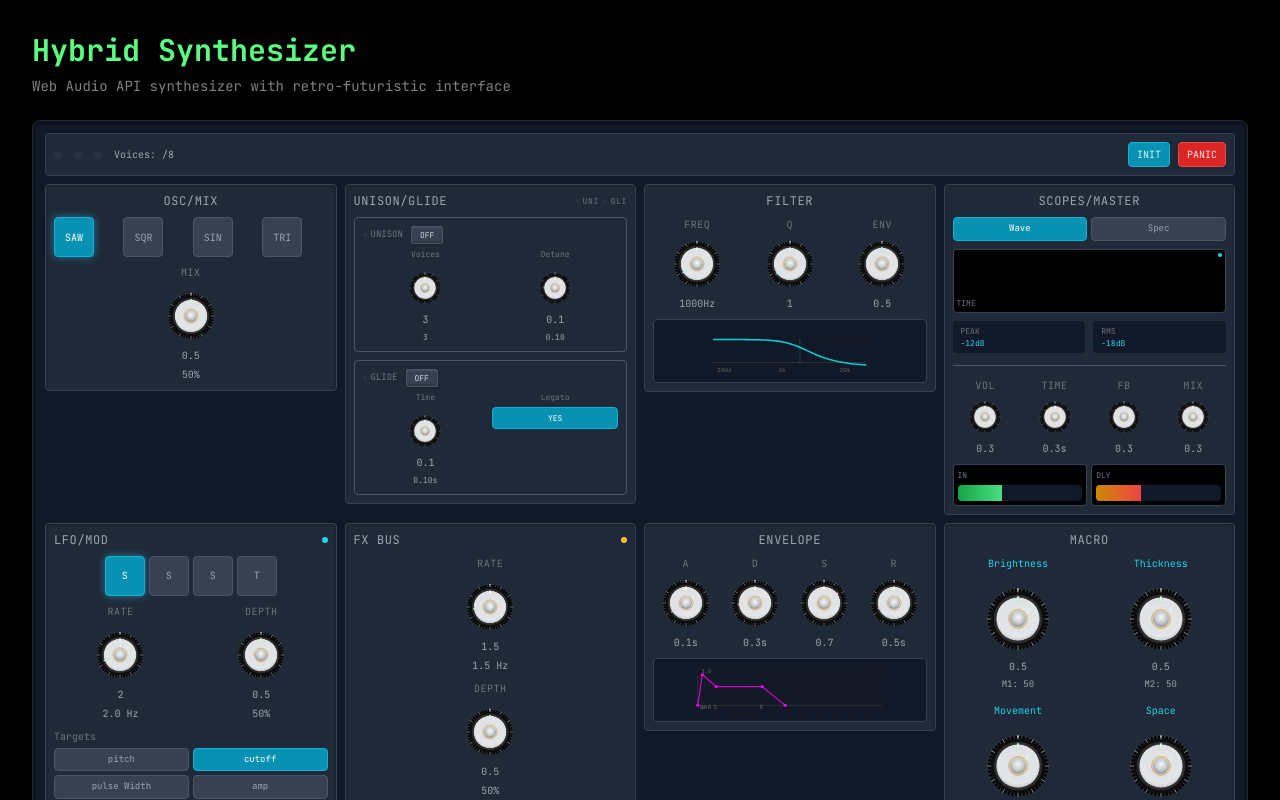
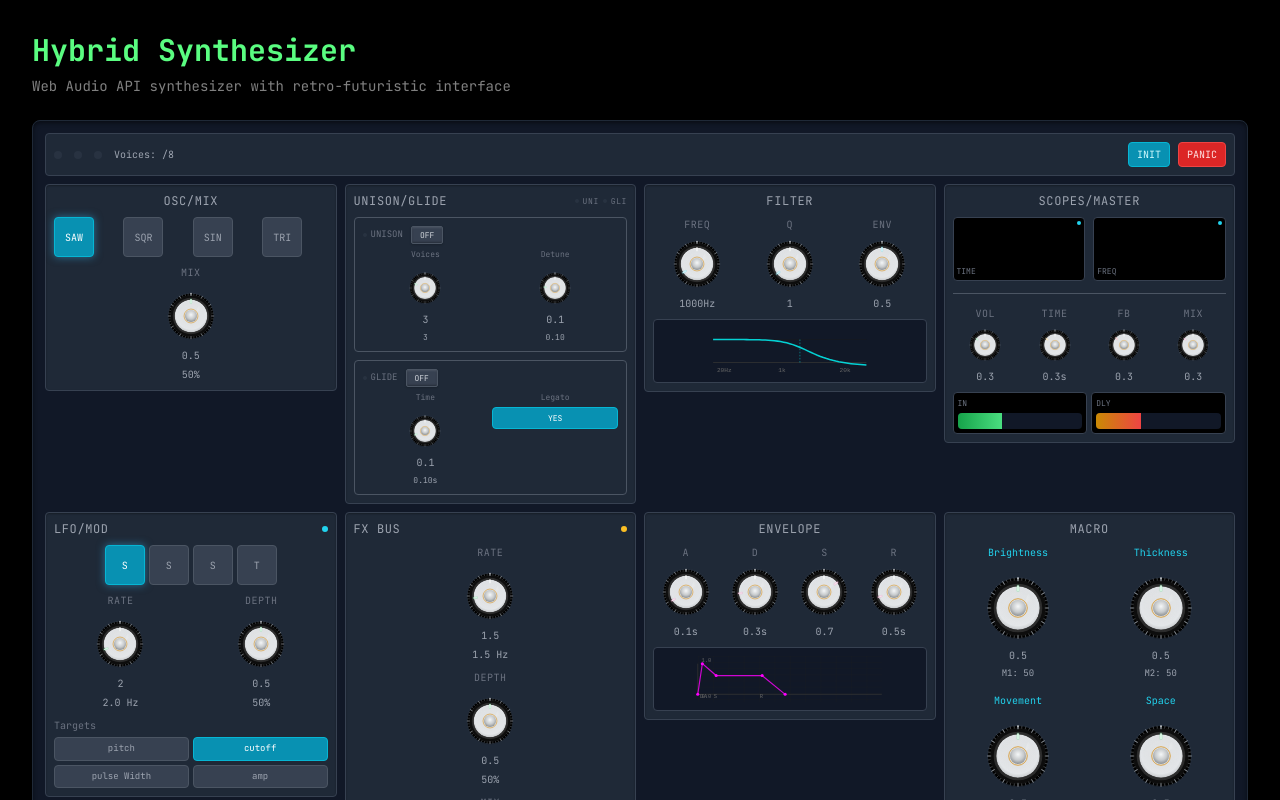
Before and after one commit to james-ralph8555/nextjs-portfoliosite, a Next.js app: page /synth in a window 1280 px wide. Shown: the top 800 px of the page. Built offline with nearby package versions, Linux system fonts and the light colour scheme; a web font is replaced by a local one.

Commit message:
changed synth graph

```diff
--- a/src/components/synth/components/ScopesMasterSection.tsx
+++ b/src/components/synth/components/ScopesMasterSection.tsx
@@ -17,8 +17,6 @@ interface ScopesMasterSectionProps {
   onDelayMixChange: (mix: number) => void
 }
 
-type ScopeType = 'wave' | 'spectrum'
-
 export function ScopesMasterSection({
   audioContext,
   analyser,
@@ -31,93 +29,113 @@ export function ScopesMasterSection({
   onDelayFeedbackChange,
   onDelayMixChange
 }: ScopesMasterSectionProps) {
-  const [activeTab, setActiveTab] = useState<ScopeType>('wave')
   const [isModalOpen, setIsModalOpen] = useState(false)
-  const canvasRef = useRef<HTMLCanvasElement>(null)
-  const animationRef = useRef<number>()
+  const waveCanvasRef = useRef<HTMLCanvasElement>(null)
+  const spectrumCanvasRef = useRef<HTMLCanvasElement>(null)
+  const waveAnimationRef = useRef<number>()
+  const spectrumAnimationRef = useRef<number>()
 
   // Throttle rendering for performance
-  const lastRenderRef = useRef<number>(0)
+  const lastWaveRenderRef = useRef<number>(0)
+  const lastSpectrumRenderRef = useRef<number>(0)
   const FPS = 30
   const FRAME_TIME = 1000 / FPS
 
   useEffect(() => {
-    if (!analyser || !canvasRef.current) return
+    if (!analyser || !waveCanvasRef.current || !spectrumCanvasRef.current) return
 
-    const canvas = canvasRef.current
-    const ctx = canvas.getContext('2d')
-    if (!ctx) return
+    const waveCanvas = waveCanvasRef.current
+    const spectrumCanvas = spectrumCanvasRef.current
+    const waveCtx = waveCanvas.getContext('2d')
+    const spectrumCtx = spectrumCanvas.getContext('2d')
+    if (!waveCtx || !spectrumCtx) return
 
     const bufferLength = analyser.frequencyBinCount
-    const dataArray = new Uint8Array(bufferLength)
+    const waveDataArray = new Uint8Array(bufferLength)
+    const spectrumDataArray = new Uint8Array(bufferLength)
 
-    const draw = (timestamp: number) => {
+    const drawWave = (timestamp: number) => {
       // Throttle rendering
-      if (timestamp - lastRenderRef.current < FRAME_TIME) {
-        animationRef.current = requestAnimationFrame(draw)
+      if (timestamp - lastWaveRenderRef.current < FRAME_TIME) {
+        waveAnimationRef.current = requestAnimationFrame(drawWave)
         return
       }
-      lastRenderRef.current = timestamp
+      lastWaveRenderRef.current = timestamp
 
-      analyser.getByteTimeDomainData(dataArray)
+      analyser.getByteTimeDomainData(waveDataArray)
 
-      ctx.fillStyle = '#000000'
-      ctx.fillRect(0, 0, canvas.width, canvas.height)
+      waveCtx.fillStyle = '#000000'
+      waveCtx.fillRect(0, 0, waveCanvas.width, waveCanvas.height)
 
-      if (activeTab === 'wave') {
       // Draw waveform
-        ctx.lineWidth = 1
-        ctx.strokeStyle = '#22d3ee'
-        ctx.beginPath()
+      waveCtx.lineWidth = 1
+      waveCtx.strokeStyle = '#22d3ee'
+      waveCtx.beginPath()
 
-        const sliceWidth = canvas.width / bufferLength
+      const sliceWidth = waveCanvas.width / bufferLength
       let x = 0
 
       for (let i = 0; i < bufferLength; i++) {
-          const v = dataArray[i] / 128.0
-          const y = v * canvas.height / 2
+        const v = waveDataArray[i] / 128.0
+        const y = v * waveCanvas.height / 2
 
         if (i === 0) {
-            ctx.moveTo(x, y)
+          waveCtx.moveTo(x, y)
         } else {
-            ctx.lineTo(x, y)
+          waveCtx.lineTo(x, y)
         }
 
         x += sliceWidth
       }
 
-        ctx.lineTo(canvas.width, canvas.height / 2)
-        ctx.stroke()
-      } else {
-        // Draw spectrum
-        analyser.getByteFrequencyData(dataArray)
+      waveCtx.lineTo(waveCanvas.width, waveCanvas.height / 2)
+      waveCtx.stroke()
 
-        const barWidth = (canvas.width / bufferLength) * 2.5
+      waveAnimationRef.current = requestAnimationFrame(drawWave)
+    }
+
+    const drawSpectrum = (timestamp: number) => {
+      // Throttle rendering
+      if (timestamp - lastSpectrumRenderRef.current < FRAME_TIME) {
+        spectrumAnimationRef.current = requestAnimationFrame(drawSpectrum)
+        return
+      }
+      lastSpectrumRenderRef.current = timestamp
+
+      analyser.getByteFrequencyData(spectrumDataArray)
+
+      spectrumCtx.fillStyle = '#000000'
+      spectrumCtx.fillRect(0, 0, spectrumCanvas.width, spectrumCanvas.height)
+
+      const barWidth = (spectrumCanvas.width / bufferLength) * 2.5
       let barHeight
       let x = 0
 
       for (let i = 0; i < bufferLength; i++) {
-          barHeight = (dataArray[i] / 255) * canvas.height
+        barHeight = (spectrumDataArray[i] / 255) * spectrumCanvas.height
 
         const hue = (i / bufferLength) * 240 // Blue to cyan gradient
-          ctx.fillStyle = `hsl(${180 + hue * 0.3}, 70%, 50%)`
-          ctx.fillRect(x, canvas.height - barHeight, barWidth, barHeight)
+        spectrumCtx.fillStyle = `hsl(${180 + hue * 0.3}, 70%, 50%)`
+        spectrumCtx.fillRect(x, spectrumCanvas.height - barHeight, barWidth, barHeight)
 
         x += barWidth + 1
       }
+
+      spectrumAnimationRef.current = requestAnimationFrame(drawSpectrum)
     }
 
-      animationRef.current = requestAnimationFrame(draw)
-    }
-
-    animationRef.current = requestAnimationFrame(draw)
+    waveAnimationRef.current = requestAnimationFrame(drawWave)
+    spectrumAnimationRef.current = requestAnimationFrame(drawSpectrum)
 
     return () => {
-      if (animationRef.current) {
-        cancelAnimationFrame(animationRef.current)
+      if (waveAnimationRef.current) {
+        cancelAnimationFrame(waveAnimationRef.current)
+      }
+      if (spectrumAnimationRef.current) {
+        cancelAnimationFrame(spectrumAnimationRef.current)
       }
     }
-  }, [analyser, activeTab])
+  }, [analyser])
 
   const handleCanvasClick = () => {
     setIsModalOpen(true)
@@ -130,31 +148,13 @@ export function ScopesMasterSection({
 
         {/* Scopes Section */}
         <div className="mb-3">
-          {/* Tabs */}
-          <div className="flex gap-1 mb-2">
-            <button
-              className={`flex-1 synth-button-small text-[9px] ${
-                activeTab === 'wave' ? 'bg-cyan-600 text-white border-cyan-500' : ''
-              }`}
-              onClick={() => setActiveTab('wave')}
-            >
-              Wave
-            </button>
-            <button
-              className={`flex-1 synth-button-small text-[9px] ${
-                activeTab === 'spectrum' ? 'bg-cyan-600 text-white border-cyan-500' : ''
-              }`}
-              onClick={() => setActiveTab('spectrum')}
-            >
-              Spec
-            </button>
-          </div>
-
-          {/* Mini Scope */}
+          {/* Dual Scopes */}
+          <div className="grid grid-cols-2 gap-2">
+            {/* Waveform Scope */}
             <div className="relative">
               <canvas
-              ref={canvasRef}
-              width={200}
+                ref={waveCanvasRef}
+                width={120}
                 height={80}
                 className="w-full h-16 bg-black border border-gray-700 rounded cursor-pointer hover:border-cyan-500 transition-colors"
                 onClick={handleCanvasClick}
@@ -163,19 +163,25 @@ export function ScopesMasterSection({
                 <LED active={true} color="cyan" size="xxs" />
               </div>
               <div className="absolute bottom-1 left-1 text-[8px] font-mono text-gray-500">
-              {activeTab === 'wave' ? 'TIME' : 'FREQ'}
+                TIME
               </div>
             </div>
 
-          {/* Quick Stats */}
-          <div className="grid grid-cols-2 gap-2 mt-2 text-[8px] font-mono">
-            <div className="bg-gray-900 rounded px-2 py-1">
-              <div className="text-gray-500">PEAK</div>
-              <div className="text-cyan-400">-12dB</div>
+            {/* Spectrum Scope */}
+            <div className="relative">
+              <canvas
+                ref={spectrumCanvasRef}
+                width={120}
+                height={80}
+                className="w-full h-16 bg-black border border-gray-700 rounded cursor-pointer hover:border-cyan-500 transition-colors"
+                onClick={handleCanvasClick}
+              />
+              <div className="absolute top-1 right-1">
+                <LED active={true} color="cyan" size="xxs" />
               </div>
-            <div className="bg-gray-900 rounded px-2 py-1">
-              <div className="text-gray-500">RMS</div>
-              <div className="text-cyan-400">-18dB</div>
+              <div className="absolute bottom-1 left-1 text-[8px] font-mono text-gray-500">
+                FREQ
+              </div>
             </div>
           </div>
         </div>
@@ -272,10 +278,10 @@ export function ScopesMasterSection({
       {/* Modal for full scope view */}
       {isModalOpen && (
         <div className="fixed inset-0 bg-black bg-opacity-75 flex items-center justify-center z-50">
-          <div className="bg-gray-900 border border-gray-700 rounded-lg p-4 max-w-2xl w-full mx-4">
+          <div className="bg-gray-900 border border-gray-700 rounded-lg p-4 max-w-4xl w-full mx-4">
             <div className="flex items-center justify-between mb-4">
               <h3 className="text-lg font-mono text-cyan-400">
-                {activeTab === 'wave' ? 'Waveform' : 'Spectrum'} Analyzer
+                Dual Analyzer
               </h3>
               <button
                 onClick={() => setIsModalOpen(false)}
@@ -284,12 +290,26 @@ export function ScopesMasterSection({
                 Close
               </button>
             </div>
+            <div className="grid grid-cols-2 gap-4">
+              <div>
+                <div className="text-sm font-mono text-gray-400 mb-2">Waveform</div>
                 <canvas
-              ref={canvasRef}
-              width={800}
+                  ref={waveCanvasRef}
+                  width={400}
                   height={300}
                   className="w-full bg-black border border-gray-700 rounded"
                 />
+              </div>
+              <div>
+                <div className="text-sm font-mono text-gray-400 mb-2">Spectrum</div>
+                <canvas
+                  ref={spectrumCanvasRef}
+                  width={400}
+                  height={300}
+                  className="w-full bg-black border border-gray-700 rounded"
+                />
+              </div>
+            </div>
           </div>
         </div>
       )}
```
Also changed, not shown: public/synth-skins/power_button.svg. Lines whose indentation alone changed are shown as unchanged.
